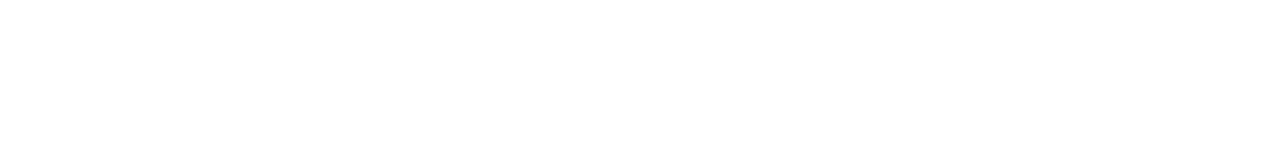
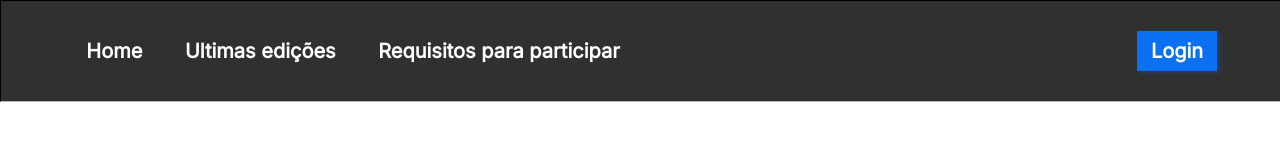
Before and after one commit to Gustavohenriquesjc/Bootcamp-DNC, a plain HTML site: page index.html in a window 1280 px wide. Drawn offline with Linux system fonts and the light colour scheme.

Commit message:
Criação do style CSS

```diff
--- a/index.html
+++ b/index.html
@@ -5,8 +5,17 @@
     <meta http-equiv="X-UA-Compatible" content="IE=edge">
     <meta name="viewport" content="width=device-width, initial-scale=1.0">
     <title>Bootcamp DNC</title>
+    <link rel="stylesheet" href="style.css">
 </head>
 <body>
+    <nav id="principal">
+        <div id="menu">
+            <a href="">Home</a>
+            <a href="">Ultimas edições </a>
+            <a href="">Requisitos para participar</a>
+        </div>
+        <button>Login</button>
+    </nav>
 
 </body>
 </html>
--- /dev/null
+++ b/style.css
@@ -0,0 +1,57 @@
+
+/*Importação da fonte */
+@import url('https://fonts.googleapis.com/css2?family=Inter:wght@100;400&display=swap');
+
+
+body{
+    margin: 0px;  /*Margem externa */
+    padding: 0px; /*Margem interna */
+}
+/*Menu de navegação principal */
+#principal{
+    width: 100%;
+    height: 100px;
+    border: 1px solid black;
+    background-color: #303030;
+    display: flex;
+    justify-content: space-between;
+    align-items: center;
+    border-bottom: 1px solid #bababa;
+
+}
+
+#principal div a{
+    font-size: 20px;
+    font-weight: 600;
+    color:white;
+    text-decoration: none;
+    font-family: 'Inter';
+
+
+}
+
+#menu{
+    display: flex;
+    width: 45%;
+    justify-content: space-around;
+    align-items: center;
+    margin-left: 5%;
+}
+
+#principal button {
+    margin-right: 5%;
+    background: #0C70F2;
+    border: 0px;
+    height: 40px;
+    width: 80px;
+    font-family:'Inter';
+    font-size: 20px;
+    font-weight: 600;
+    color:white;
+    box-shadow: 3px 2px 4px rgba(12, 112, 242, 0.25);
+    cursor: pointer;
+}
+
+#principal div a:hover{
+    color: #cccccc;
+}
```
